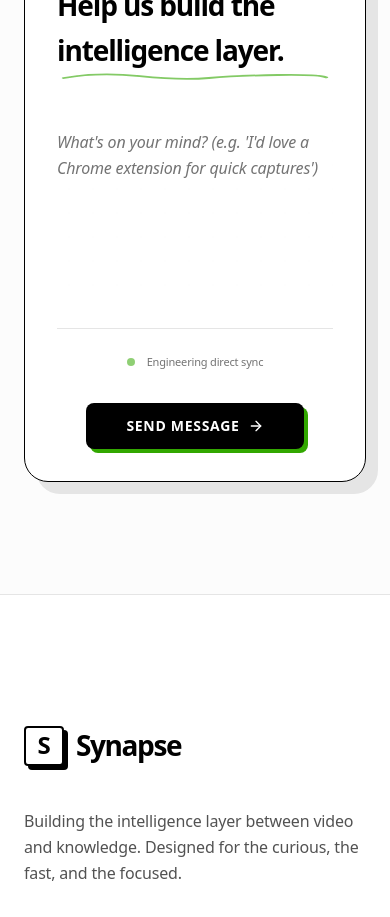
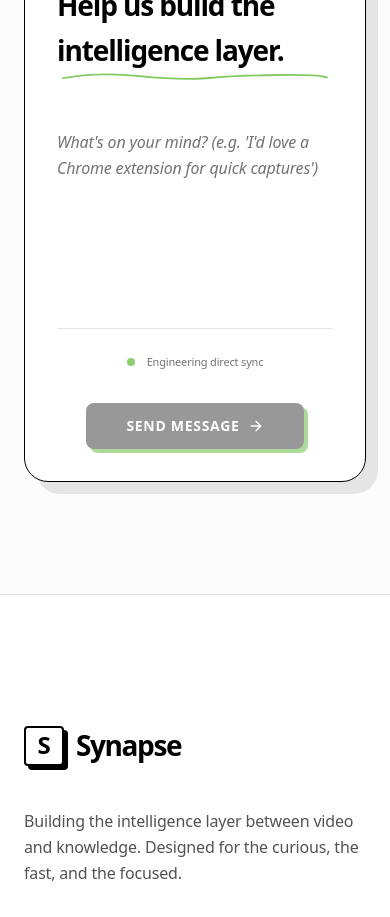
Before and after one commit to abdullah-par/synapse, a Next.js app in the folder frontend/: page / in a window 390 px wide. Shown: the part 5260-6177 px from the top of the page. Built offline with nearby package versions, Linux system fonts and the light colour scheme.

Commit message:
feat: Add feedback form component and integrate email functionality

```diff
--- a/frontend/app/generate/page.tsx
+++ b/frontend/app/generate/page.tsx
@@ -3,7 +3,7 @@
 import { useState } from "react";
 import { Navbar } from "@/components/navbar";
 import { motion, AnimatePresence } from "framer-motion";
-import { Save, ArrowRight } from "lucide-react";
+import { Save, ArrowRight, ExternalLink } from "lucide-react";
 
 type GeneratedBlock =
     | { type: "heading"; content: string }
@@ -79,6 +79,36 @@
     const [isLoading, setIsLoading] = useState(false);
     const [error, setError] = useState<string | null>(null);
     const [data, setData] = useState<GeneratedResponse | null>(null);
+    const [isSaving, setIsSaving] = useState(false);
+    const [saveStatus, setSaveStatus] = useState<string | null>(null);
+
+    const handleSaveToNotion = async () => {
+        if (!data || !('blocks' in data)) return;
+        setIsSaving(true);
+        setSaveStatus(null);
+        try {
+            const res = await fetch(process.env.NEXT_PUBLIC_API_BASE_URL + "/notion/save", {
+                method: "POST",
+                headers: { "Content-Type": "application/json" },
+                body: JSON.stringify({
+                    url: url,
+                    metadata: 'metadata' in data ? data.metadata : {},
+                    blocks: data.blocks
+                })
+            });
+            const result = await res.json();
+            if (result.notion_page_url) {
+                setSaveStatus("Saved!");
+                window.open(result.notion_page_url, '_blank');
+            } else {
+                setSaveStatus("Saved to Notion");
+            }
+        } catch (err: any) {
+            setSaveStatus("Failed to save");
+        } finally {
+            setIsSaving(false);
+        }
+    };
 
     const handleGenerate = async (e: React.FormEvent) => {
         e.preventDefault();
@@ -236,8 +266,13 @@
                                                 <span className="font-mono text-[11px] uppercase tracking-[0.14em] text-[var(--text-faint)]">
                                                     Generated Output
                                                 </span>
-                                                <button className="flex items-center gap-2 text-[13px] font-medium text-[var(--text-primary)] border border-[var(--border)] px-4 py-2 hover:bg-[var(--bg)] transition-colors">
-                                                    <Save size={14} /> Sync to Notion
+                                                <button
+                                                    onClick={handleSaveToNotion}
+                                                    disabled={isSaving}
+                                                    className="flex items-center gap-2 text-[13px] font-medium text-[var(--text-primary)] border border-[var(--border)] px-4 py-2 hover:bg-[var(--bg)] transition-colors disabled:opacity-50"
+                                                >
+                                                    <Save size={14} /> {isSaving ? "Saving..." : saveStatus || "Sync to Notion"}
+                                                    {saveStatus === "Saved!" && <ExternalLink size={12} />}
                                                 </button>
                                             </div>
                                             <h2 className="text-[40px] font-light text-[var(--text-primary)] leading-tight mb-8 font-[var(--font-serif)]">
--- a/frontend/app/page.tsx
+++ b/frontend/app/page.tsx
@@ -25,7 +25,7 @@
 } from "lucide-react";
 import Image from "next/image";
 import { motion } from "framer-motion";
-import { FormEvent, useState } from "react";
+import { FormEvent, useRef, useState } from "react";
 
 /* ─── Animation Variants ─────────────────────────────────────────────────── */
 const fadeUp: any = {
@@ -258,6 +258,54 @@
         <span className="text-[13px] font-medium text-[var(--text-primary)]">4.2s generation</span>
       </motion.div>
     </div>
+  );
+}
+
+/* ─── Feedback Form ───────────────────────────────────────────────────────── */
+function FeedbackForm() {
+  const [message, setMessage] = useState("");
+  const [submitted, setSubmitted] = useState(false);
+
+  const handleFeedback = async (e: FormEvent) => {
+    e.preventDefault();
+    if (!message.trim()) return;
+
+    // mailto fallback — opens the user's email client with the feedback pre-filled
+    const subject = encodeURIComponent("Synapse Feedback");
+    const body = encodeURIComponent(message);
+    window.open(`mailto:abdullahbuilds786@gmail.com?subject=${subject}&body=${body}`);
+    setSubmitted(true);
+    setMessage("");
+  };
+
+  return (
+    <form className="space-y-8" onSubmit={handleFeedback}>
+      <div className="relative">
+        <textarea
+          value={message}
+          onChange={(e) => { setMessage(e.target.value); setSubmitted(false); }}
+          placeholder="What's on your mind? (e.g. 'I'd love a Chrome extension for quick captures')"
+          className="w-full min-h-[160px] bg-transparent text-[16px] text-[var(--text-primary)] focus:outline-none placeholder:text-[var(--text-faint)] resize-none leading-relaxed font-serif italic"
+          style={{ fontFamily: "var(--font-serif)" }}
+        />
+        <div className="absolute top-0 left-0 w-full h-full pointer-events-none opacity-[0.03] dot-grid" />
+      </div>
+
+      <div className="flex flex-col sm:flex-row items-center justify-between gap-8 pt-6 border-t border-[var(--border)]">
+        <div className="flex items-center gap-3 text-[11px] font-mono text-[var(--text-faint)]">
+          <div className="w-2 h-2 rounded-full bg-[var(--accent)] animate-pulse" />
+          {submitted ? "Message drafted — check your email client" : "Engineering direct sync"}
+        </div>
+        <button
+          type="submit"
+          disabled={!message.trim()}
+          className="btn-primary !rounded-lg !px-10 group/btn bg-[var(--text-primary)] !text-[var(--bg)] border-none shadow-[4px_4px_0_0_var(--accent)] active:translate-x-1 active:translate-y-1 active:shadow-none transition-all disabled:opacity-40"
+        >
+          {submitted ? "Sent!" : "Send Message"}
+          <ArrowRight size={16} className="group-hover/btn:translate-x-1 transition-transform" />
+        </button>
+      </div>
+    </form>
   );
 }
 
@@ -556,30 +604,7 @@
                     </h2>
                     <SketchArrow className="absolute -right-16 top-0 rotate-45 opacity-20 hidden lg:block" />
                   </div>
-                  <form className="space-y-8">
-                    <div className="relative">
-                      <textarea
-                        placeholder="What's on your mind? (e.g. 'I'd love a Chrome extension for quick captures')"
-                        className="w-full min-h-[160px] bg-transparent text-[16px] text-[var(--text-primary)] focus:outline-none placeholder:text-[var(--text-faint)] resize-none leading-relaxed font-serif italic"
-                        style={{ fontFamily: "var(--font-serif)" }}
-                      />
-                      <div className="absolute top-0 left-0 w-full h-full pointer-events-none opacity-[0.03] dot-grid" />
-                    </div>
-
-                    <div className="flex flex-col sm:flex-row items-center justify-between gap-8 pt-6 border-t border-[var(--border)]">
-                      <div className="flex items-center gap-3 text-[11px] font-mono text-[var(--text-faint)]">
-                        <div className="w-2 h-2 rounded-full bg-[var(--accent)] animate-pulse" />
-                        Engineering direct sync
-                      </div>
-                      <button
-                        type="submit"
-                        className="btn-primary !rounded-lg !px-10 group/btn bg-[var(--text-primary)] !text-[var(--bg)] border-none shadow-[4px_4px_0_0_var(--accent)] active:translate-x-1 active:translate-y-1 active:shadow-none transition-all"
-                      >
-                        Send Message
-                        <ArrowRight size={16} className="group-hover/btn:translate-x-1 transition-transform" />
-                      </button>
-                    </div>
-                  </form>
+                  <FeedbackForm />
                 </div>
               </div>
             </div>
```
Also changed, not shown: 1 other file (tests, documents, lock files or other folders).
